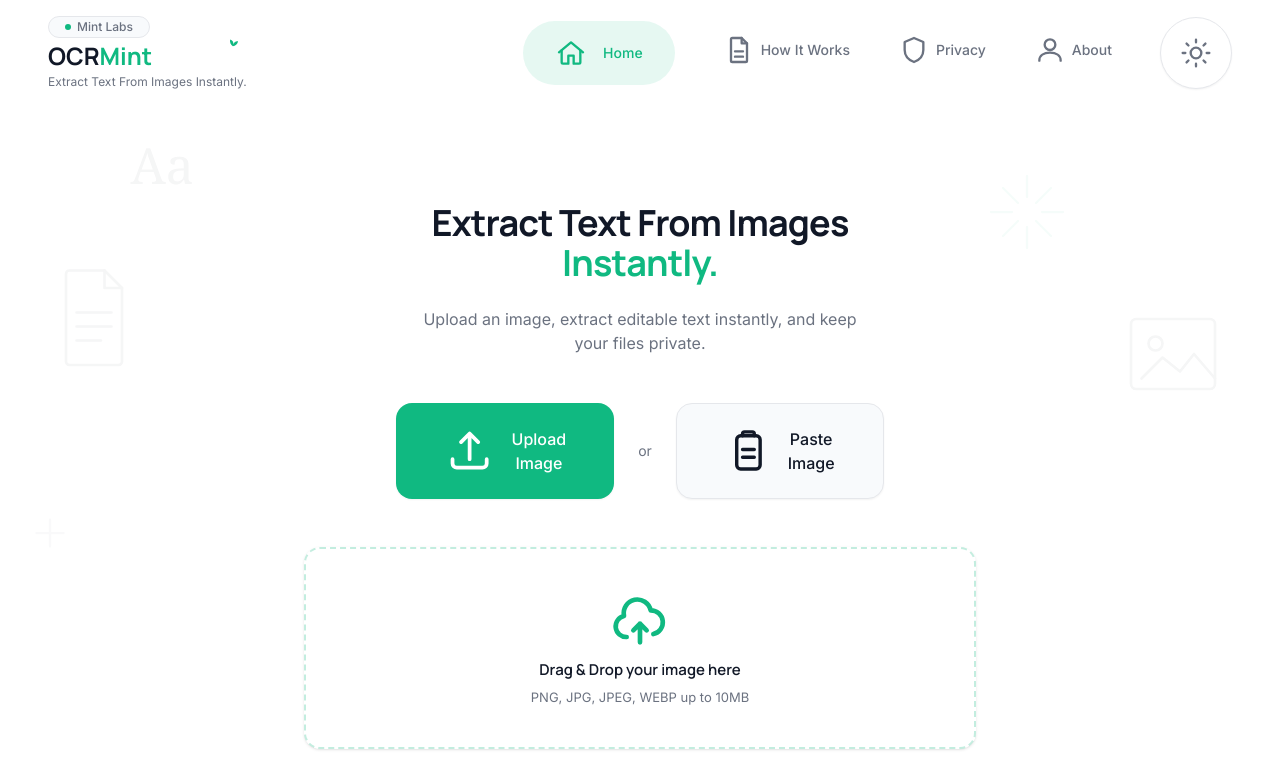
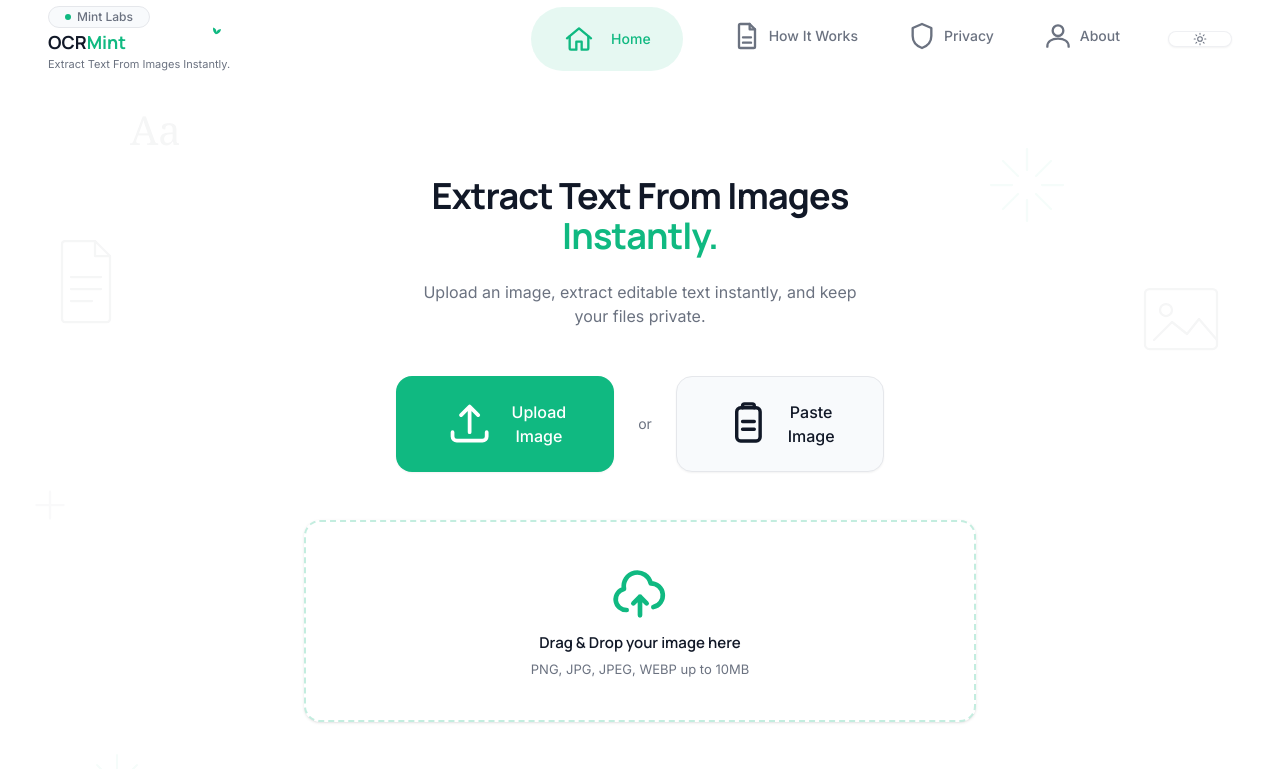
Before and after one commit to antrakumari0p/OCRMint, a React (Vite) app: page / in a window 1280 px wide. Shown: the top 769 px of the page. Built offline with nearby package versions, Linux system fonts and the light colour scheme.

Commit message:
modified

```diff
--- a/src/components/layout/Header.tsx
+++ b/src/components/layout/Header.tsx
@@ -18,17 +18,17 @@
       className={cn(
         "sticky top-0 z-50 w-full transition-all duration-200 ease-in-out",
         scrolled
-          ? "border-b border-border bg-background shadow-sm"
+          ? "border-b border-border/70 bg-background shadow-[0_1px_2px_rgba(0,0,0,0.04)]"
           : "border-b border-transparent bg-transparent"
       )}
     >
       <Container>
-        <div className="flex items-center justify-between gap-4 py-2">
+        <div className="flex items-center justify-between gap-3 py-[6px]">
           {/* Brand block: Mint Labs badge -> OCRMint -> tagline */}
-          <div className="flex flex-col gap-0.5">
+          <div className="flex flex-col gap-0">
             <MintLabsBadge />
-            <Logo size="lg" />
-            <p className="hidden font-body text-xs text-text-secondary sm:block">
+            <Logo size="md" />
+            <p className="hidden font-body text-[11px] text-text-secondary sm:block">
               Extract Text From Images Instantly.
             </p>
           </div>
--- a/src/components/layout/ThemeToggle.tsx
+++ b/src/components/layout/ThemeToggle.tsx
@@ -20,8 +20,8 @@
       aria-pressed={isDark}
       onClick={toggleTheme}
       className={cn(
-        "inline-flex h-9 w-9 shrink-0 items-center justify-center rounded-full border border-border bg-background text-text-secondary shadow-sm",
-        "transition duration-200 ease-in-out hover:bg-surface hover:text-text-primary",
+        "inline-flex 8 w-8 shrink-0 items-center justify-center rounded-full border border-border/60 bg-background text-text-secondary shadow-sm",
+        "transition duration-200 ease-in-out :bg-hover:bg-primary/10 hover:text-primary",
         "focus-visible:outline-none focus-visible:ring-2 focus-visible:ring-primary focus-visible:ring-offset-2",
         className
       )}
@@ -36,7 +36,7 @@
           strokeWidth={1.75}
           strokeLinecap="round"
           strokeLinejoin="round"
-          className="h-4 w-4"
+          className="h-3.5 w-3.5"
           aria-hidden="true"
         >
           <path d="M21 12.79A9 9 0 1 1 11.21 3 7 7 0 0 0 21 12.79Z" />
@@ -50,7 +50,7 @@
           strokeWidth={1.75}
           strokeLinecap="round"
           strokeLinejoin="round"
-          className="h-4 w-4"
+          className="h-3.5 w-3.5"
           aria-hidden="true"
         >
           <circle cx="12" cy="12" r="4" />
--- a/src/components/themes/backgrounds/ocr.tsx
+++ b/src/components/themes/backgrounds/ocr.tsx
@@ -196,7 +196,7 @@
     id: "document",
     minDensity: DENSITY_ORDER.low,
     className:
-      "absolute left-[3%] top-[16%] h-20 w-20 -rotate-6 text-text-primary md:h-28 md:w-28 " +
+      "absolute left-[3%] top-[16%] h-8 w-8 -rotate-6 text-text-primary md:h-12 md:w-12 " +
       "animate-[ml-float-a_22s_ease-in-out_infinite]",
     icon: DocumentIcon,
   },
@@ -204,7 +204,7 @@
     id: "image-frame",
     minDensity: DENSITY_ORDER.low,
     className:
-      "absolute right-[4%] top-[20%] h-20 w-20 rotate-3 text-text-primary md:h-28 md:w-28 " +
+      "absolute right-[4%] top-[20%] h-8 w-8 rotate-3 text-text-primary md:h-12 md:w-12 " +
       "animate-[ml-float-b_26s_ease-in-out_infinite]",
     icon: ImageFrameIcon,
   },
@@ -212,7 +212,7 @@
     id: "text-glyph",
     minDensity: DENSITY_ORDER.low,
     className:
-      "absolute left-[10%] top-[2%] h-14 w-14 text-text-primary md:h-20 md:w-20 hidden sm:block " +
+      "absolute left-[10%] top-[2%] h-14 w-14 text-text-primary md:h-8 md:w-8 hidden sm:block " +
       "animate-[ml-float-a_20s_ease-in-out_infinite]",
     icon: TextGlyphIcon,
   },
@@ -236,7 +236,7 @@
     id: "scanner",
     minDensity: DENSITY_ORDER.medium,
     className:
-      "absolute right-[5%] bottom-[14%] h-20 w-20 rotate-3 text-text-primary md:h-24 md:w-24 hidden md:block " +
+      "absolute right-[5%] bottom-[14%] h-8 w-8 rotate-3 text-text-primary md:h-10 md:w-10 hidden md:block " +
       "animate-[ml-float-b_24s_ease-in-out_infinite]",
     icon: ScannerIcon,
   },
```
